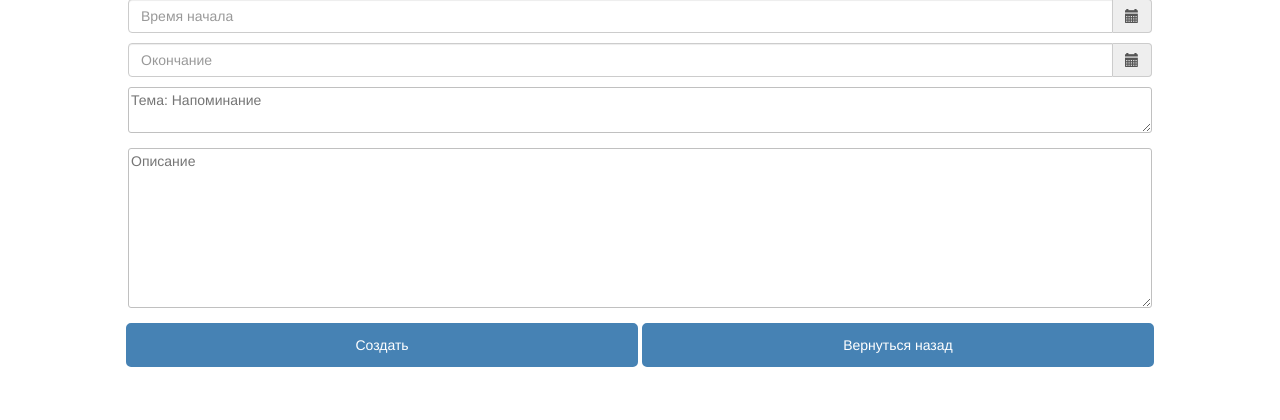
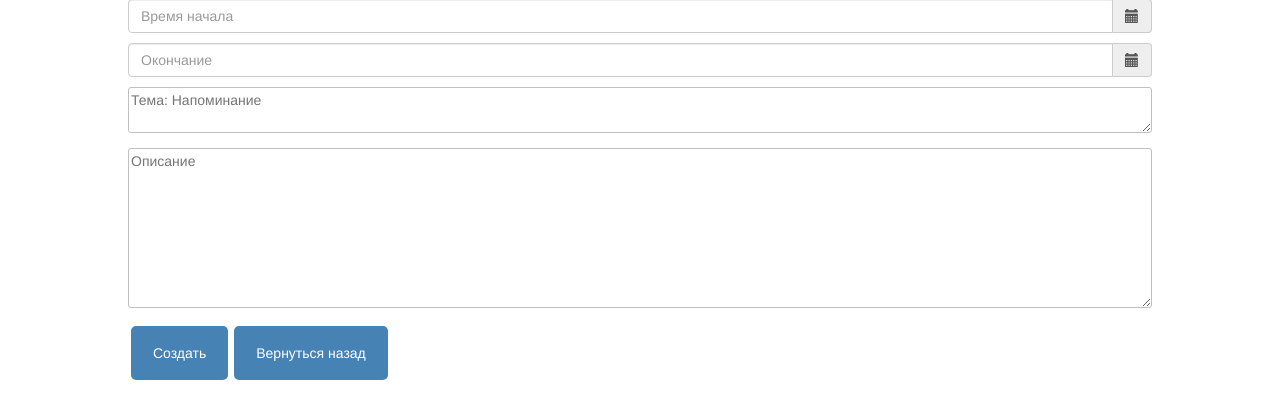
Before and after one commit to alinlpkv/tg_web_app, a Flask app: page /meeting/1/create in a window 1280 px wide. Shown: the part 57-477 px from the top of the page. Run offline with Flask 3, Linux system fonts and the light colour scheme; some libraries are stand-ins or nearby versions.

Commit message:
new button

```diff
--- a/meeting_app/static/creation.js
+++ b/meeting_app/static/creation.js
@@ -1,12 +1,11 @@
+let tg = window.Telegram.WebApp;
 
-$(document).ready(function() {
-    let tg = window.Telegram.WebApp;
+//if (tg.initDataUnsafe == '') {
+//    $('body').empty();
+//}
 
-//    if (tg.initDataUnsafe == '') {
-//        $('body').empty();
-//    }
+let user_id = tg?.initDataUnsafe?.user?.id || 342297636;
 
-});
 
 $('#datetimepicker1').datetimepicker({
     locale: moment.locale('ru')
@@ -34,12 +33,12 @@ $("#datetimepicker1").on("dp.change", function (e) {
 
 function postData(user_data) {
     return new Promise(function(resolve, reject) {
-        let tg = window.Telegram.WebApp;
-//        let user_id = tg.initDataUnsafe.user.id
-        let user_id = 342297636;
-        let query = "?user_id=" + user_id + "&" + "theme=" + user_data.theme +"&" + "date_start="+ user_data.date_start + "&" + "date_end="+ user_data.date_end + "&" +"description=" + user_data.description +  "&" +"timezone=" + user_data.timezone;
+        let query = `?user_id=${user_id}&theme=${user_data.theme}&` +
+                    `date_start=${user_data.date_start}&date_end=${user_data.date_end}&` +
+                    `description=${user_data.description}&timezone=${user_data.timezone}`;
+
         console.log(query);
-        fetch("http://localhost:8020/meeting/create" + query)
+        fetch(`http://localhost:8020/meeting/create${query}`)
             .then(response => {
                 if (!response.ok) {
                     throw new Error('Ошибка при отправке данных на сервер: ' + response.statusText);
@@ -67,35 +66,28 @@ $('#create').click(function(event) {
         $('#errorMessageDateStart').text('Заполните время начала встречи');
         return;
     }
-    if ($('#theme').val() === '') {
+    if ($('#theme').val().trim() === '') {
         event.preventDefault();
         $('#errorMessageTheme').text('Заполните тему встречи');
         return;
     }
 
-    let theme = $('#theme').val();
-    let date_start = $('#date_start').val();
-    let date_end = $('#date_end').val();
-    let description = $('#description').val();
-    var currentTime = new Date();
-    var offset = currentTime.getTimezoneOffset();
-
     let meeting_data = {
-        theme: theme,
-        date_start: date_start,
-        date_end: date_end,
-        description: description,
-        timezone: offset
+        theme: $('#theme').val(),
+        date_start: $('#date_start').val(),
+        date_end: $('#date_end').val() || '',
+        description: $('#description').val() || '',
+        timezone: new Date().getTimezoneOffset()
     };
 
     postData(meeting_data).
         then(function(response) {
             console.log('Данные успешно отправлены на сервер');
             $('form')[0].reset();
+            window.location.href = 'https://alinlpkv.github.io/tg_web_app/meeting_app/templates/meeting.html';
         })
         .catch(function(error) {
             console.error('Ошибка при отправке данных на сервер:', error);
         });
 
-//    event.preventDefault();
 });
--- a/meeting_app/static/styles.css
+++ b/meeting_app/static/styles.css
@@ -25,10 +25,6 @@ button:hover {
 
 .form-input {
     margin-bottom: 10px;
-}
-
-.event-button.create {
-    width: 40%;
 }
 
 input {
@@ -72,7 +68,20 @@ input:hover, textarea:hover, input:focus, textarea:focus {
 
 .first-line {
     display: flex;
+}
 
+.end-line {
+    display: flex;
+    width: 80vw;
+    margin-left: 10vw;
+}
+
+.end-line div{
+    padding: 3px;
+}
+
+.end-line button{
+    height: 54px;
 }
 
 .first-line.title {
@@ -100,3 +109,7 @@ th {
 #noMeeting {
     font-size: 14px;
 }
+
+#create, #back {
+
+}
--- a/meeting_app/templates/create.html
+++ b/meeting_app/templates/create.html
@@ -44,9 +44,14 @@
         <input type="hidden" id="timezoneOffset" name="timezoneOffset" value="">
 
     </form>
-    <button id="create" class="event-button create">Создать</button>
-    <a href="https://alinlpkv.github.io/tg_web_app/meeting_app/templates/meeting.html">
-             <button id="back" class="event-button create">Вернуться назад</button></a>
+    <div class="end-line">
+        <div>
+        <button id="create" class="event-button">Создать</button></div>
+        <div>
+        <a href="https://alinlpkv.github.io/tg_web_app/meeting_app/templates/meeting.html">
+                 <button id="back" class="event-button">Вернуться назад</button>
+        </a></div>
+    </div>
 </div>
 <script src="../static/creation.js"></script>
 </body>
```
Also changed, not shown: meeting_app/static/meeting.js (+15 -18 lines).
